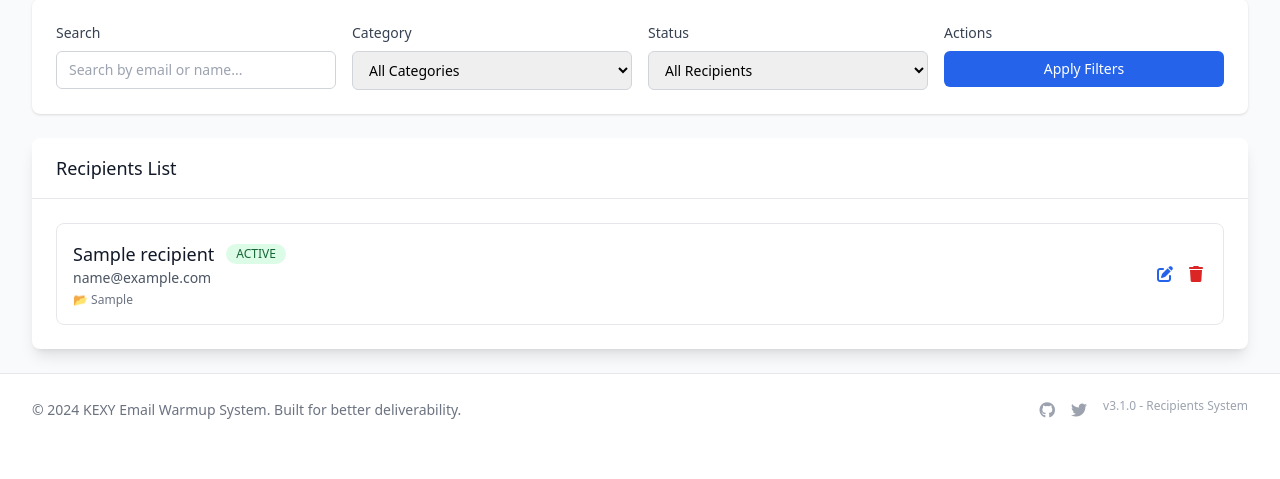
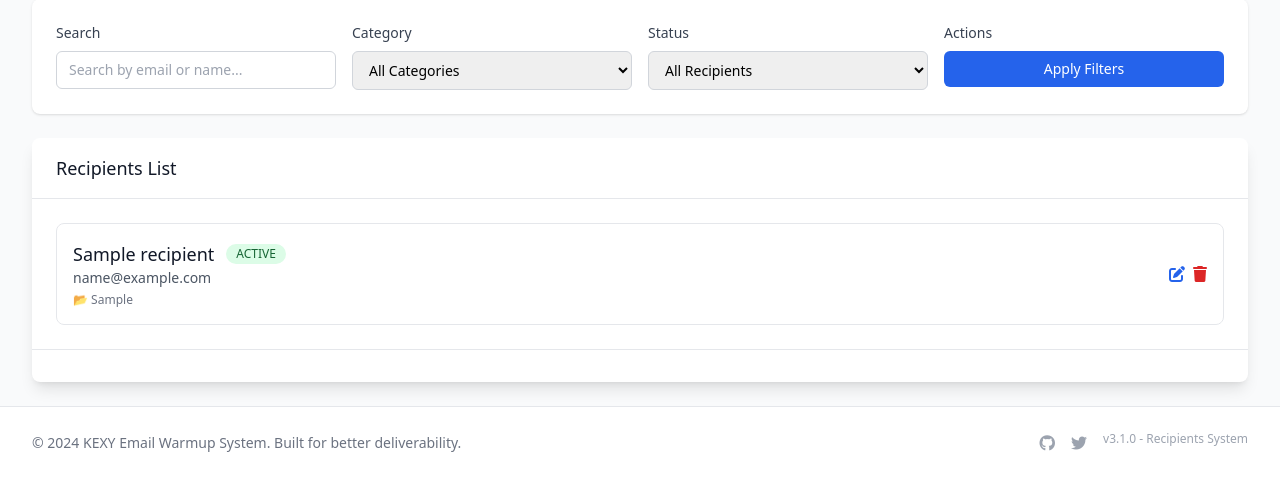
Before and after one commit to kexy2025/email-warm-up-system, a Flask app: page /recipients in a window 1280 px wide. Shown: the part 382-861 px from the top of the page. Before the commit the page ends 801 px from the top, so only its background shows below. Run offline with Flask 3, Linux system fonts and the light colour scheme; a user stored in the database is signed in; data comes from the database, SQL or seed files in the repository; tables that the repository leaves empty hold one stand-in row (values such as "Sample post"); data that the repository does not hold is empty; some libraries are stand-ins or nearby versions.

Commit message:
Update recipients.html

```diff
--- a/templates/recipients.html
+++ b/templates/recipients.html
@@ -138,10 +138,12 @@
                 <h3 class="text-lg font-medium text-gray-900">Recipients List</h3>
             </div>
             <div id="recipients-list" class="p-6">
-                <div class="text-center">
-                    <i class="fas fa-spinner fa-spin text-gray-400 text-xl"></i>
-                    <p class="text-gray-500 mt-2">Loading recipients...</p>
-                </div>
+                <!-- Recipients will be loaded here by JavaScript -->
+            </div>
+
+            <!-- Pagination -->
+            <div id="pagination-container" class="px-6 py-4 border-t border-gray-200">
+                <!-- Pagination will be loaded here -->
             </div>
         </div>
     </div>
@@ -320,12 +322,12 @@
 {% block scripts %}
 <script src="{{ url_for('static', filename='js/dashboard.js') }}"></script>
 <script>
-// Global variables
+// Complete Recipients Management System
+let currentPage = 1;
 let recipientsData = [];
 
-// Load recipients data with proper error handling
+// Load recipients data
 function loadRecipients() {
-    console.log('Loading recipients...');
     showLoading();
 
     const search = document.getElementById('search-input').value;
@@ -352,20 +354,9 @@ function loadRecipients() {
     })
     .then(data => {
         console.log('Recipients API response:', data);
-
-        // Handle different response formats
-        if (data.recipients) {
-            recipientsData = data.recipients;
-        } else if (Array.isArray(data)) {
-            recipientsData = data;
-        } else if (data) {
-            recipientsData = [data];
-        } else {
-            recipientsData = [];
-        }
-
+        recipientsData = data.recipients || data || [];
         updateStats();
-        displayRecipients();
+        renderRecipients();
         hideLoading();
     })
     .catch(error => {
@@ -375,7 +366,7 @@ function loadRecipients() {
     });
 }
 
-// Update statistics
+// Update stats
 function updateStats() {
     const total = recipientsData.length;
     const active = recipientsData.filter(r => r.status === 'active' || r.status === 'ACTIVE').length;
@@ -389,8 +380,8 @@ function updateStats() {
     document.getElementById('avg-success-rate').textContent = avgSuccessRate + '%';
 }
 
-// Display recipients
-function displayRecipients() {
+// Render recipients list
+function renderRecipients() {
     const container = document.getElementById('recipients-list');
 
     if (!recipientsData || recipientsData.length === 0) {
@@ -433,11 +424,11 @@ function displayRecipients() {
                     </div>
                     <div class="flex items-center space-x-2">
                         <button onclick="editRecipient(${recipient.id})"
-                                class="text-blue-600 hover:text-blue-800 p-1" title="Edit Recipient">
+                                class="text-blue-600 hover:text-blue-800" title="Edit Recipient">
                             <i class="fas fa-edit"></i>
                         </button>
                         <button onclick="deleteRecipient(${recipient.id}, '${(recipient.name || recipient.email || 'recipient').replace(/'/g, "\\'")}'))"
-                                class="text-red-600 hover:text-red-800 p-1" title="Delete Recipient">
+                                class="text-red-600 hover:text-red-800" title="Delete Recipient">
                             <i class="fas fa-trash"></i>
                         </button>
                     </div>
@@ -450,7 +441,7 @@ function displayRecipients() {
     container.innerHTML = html;
 }
 
-// Edit recipient - WORKING VERSION
+// Edit recipient function
 function editRecipient(recipientId) {
     console.log('Editing recipient:', recipientId);
 
@@ -472,7 +463,7 @@ function editRecipient(recipientId) {
     showModal('edit-recipient-modal');
 }
 
-// Delete recipient
+// Delete recipient function
 function deleteRecipient(recipientId, recipientName) {
     if (!confirm(`Are you sure you want to delete "${recipientName}"?\n\nThis action cannot be undone.`)) {
         return;
@@ -520,6 +511,7 @@ function closeModal() {
 }
 
 function showAddRecipientModal() {
+    // Clear the form
     document.getElementById('add-recipient-form').reset();
     showModal('add-recipient-modal');
 }
@@ -640,7 +632,7 @@ document.getElementById('edit-recipient-form').addEventListener('submit', functi
     });
 });
 
-// Initialize page
+// Load recipients when page loads
 document.addEventListener('DOMContentLoaded', function() {
     loadRecipients();
 
```
